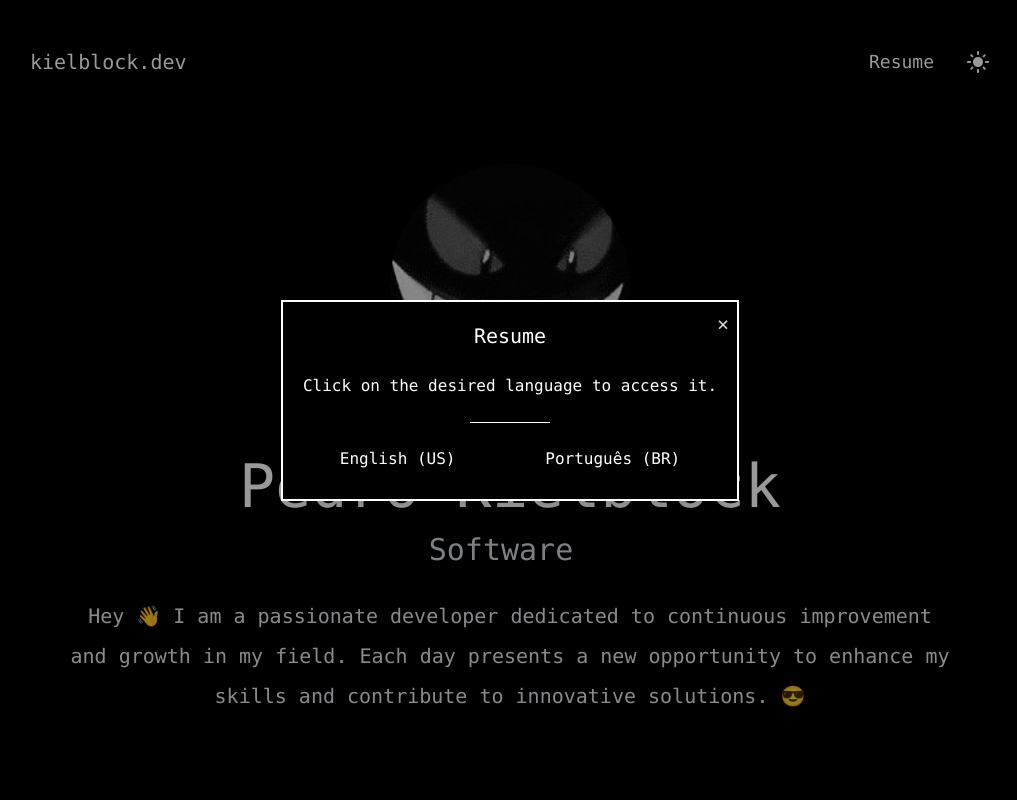
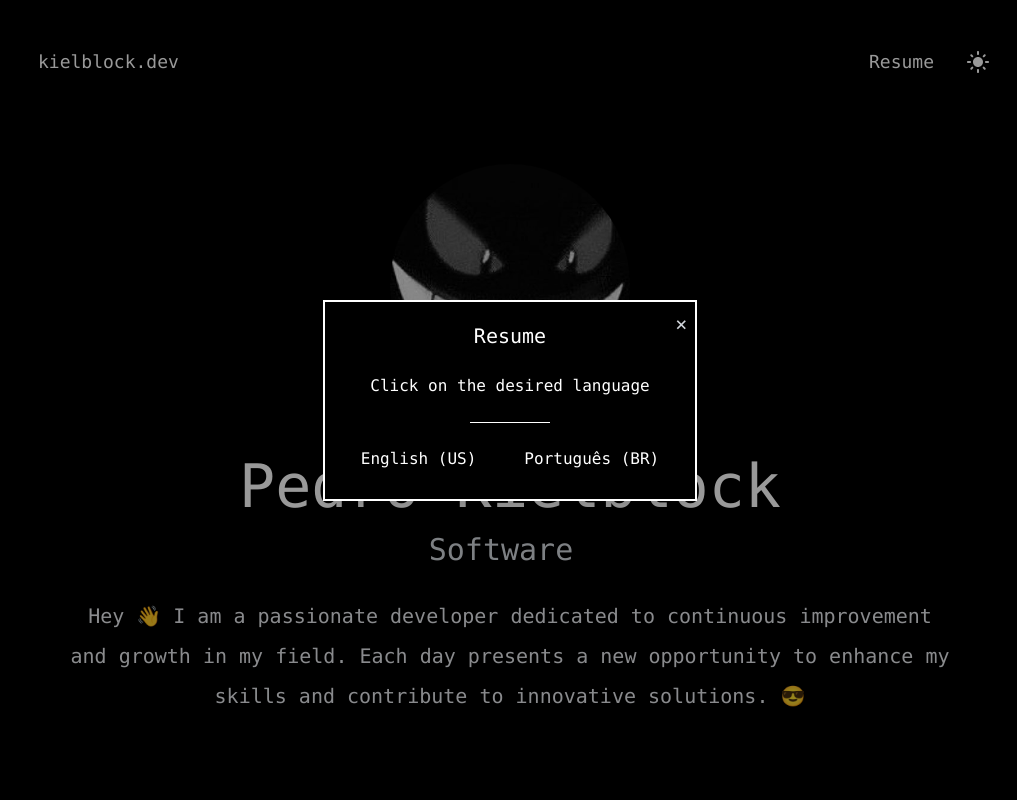
Before and after one commit to pkielblock/kielblock-dev, a Next.js app: page / in a window 1280 px wide. Both pictures are taken after a click on the button "Resume". Shown: the top 800 px of the page, without its empty margins (130-1147 px from the left). Built offline with nearby package versions, Linux system fonts and the light colour scheme.

Commit message:
feat: version v2.1

```diff
--- a/src/app/page.js
+++ b/src/app/page.js
@@ -21,7 +21,7 @@ export default function Home() {
 			<main id="home" className="bg-white px-10 md:px-20 lg:px-40 dark:bg-black">
 				<section>
 					<nav className="py-10 flex justify-between">
-						<h1 className="pt-2 text-xl dark:text-white hover:underline">
+						<h1 className="p-2 text-lg dark:text-white hover:underline">
 							<a href="https://kielblock.dev">kielblock.dev</a>
 						</h1>
 						<ul className="flex items-center">
@@ -87,7 +87,7 @@ export default function Home() {
 							</button>
 							<h2 className="pb-2 text-xl mb-4 dark:text-white text-center">Resume</h2>
                             <p className="mb-4 dark:text-white text-center pb-2">
-								Click on the desired language to access it.
+								Click on the desired language
 							</p>
                             <hr className="w-20 m-auto pb-4 border-black dark:border-white"></hr>
 							<div className="flex gap-4 justify-center">
```
